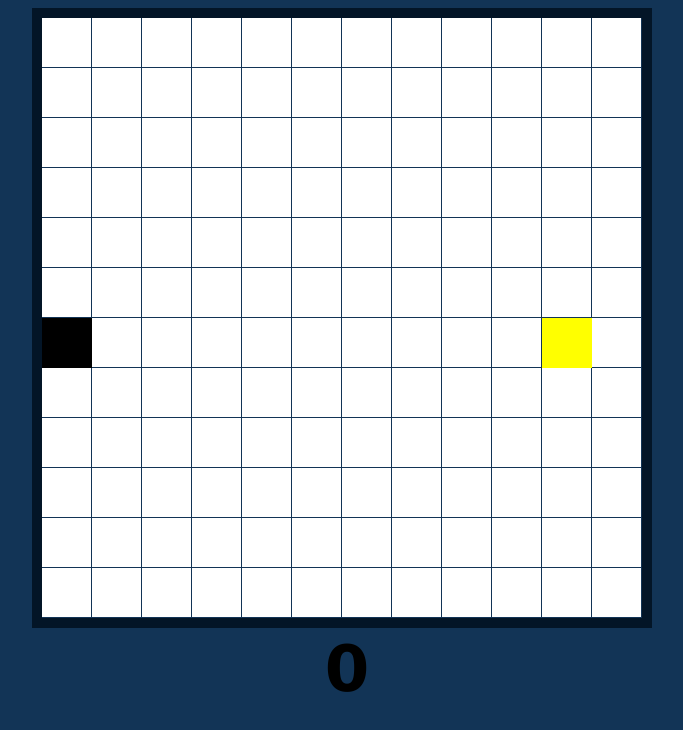
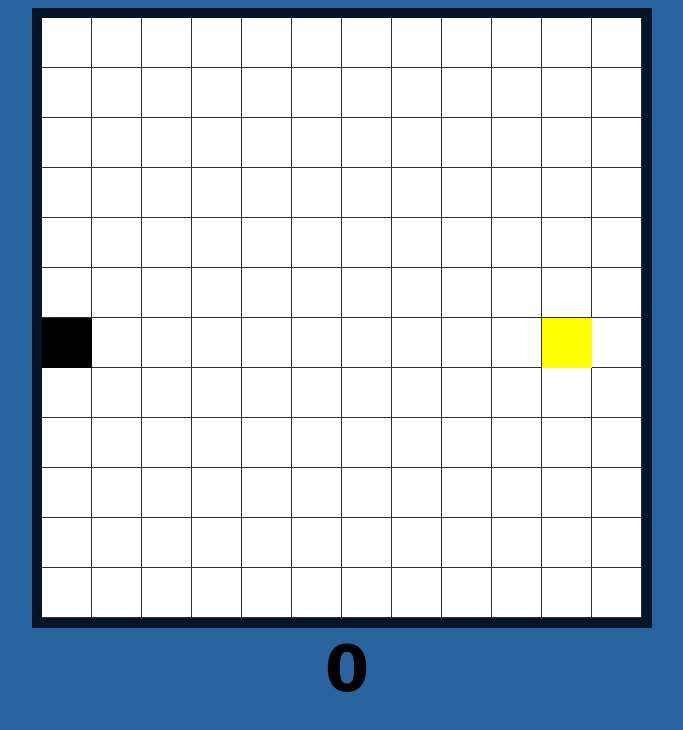
Before and after one commit to ba-romana/snake, a plain HTML site: page index.html in a window 1280 px wide. Shown: the whole page, without its empty margins (298-981 px from the left). Drawn offline with Linux system fonts and the light colour scheme.

Commit message:
zmenila som background

```diff
--- a/index.html
+++ b/index.html
@@ -6,7 +6,7 @@
     <title>Romana's snake</title>
     <style>
         body {
-            background: #123456;
+            background: #28639e;
             text-align: center;
         }
 
```
